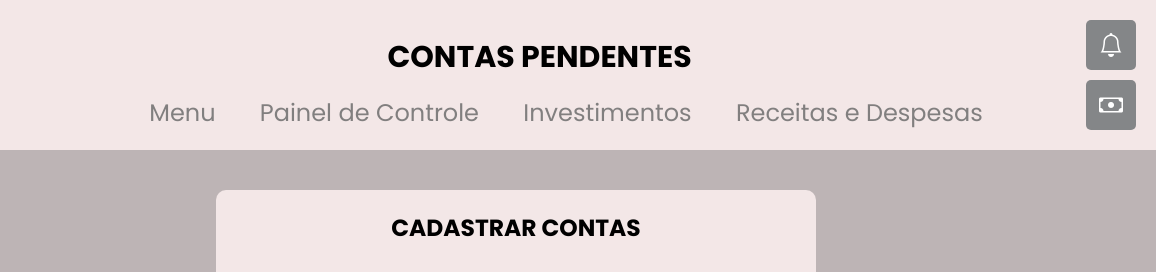
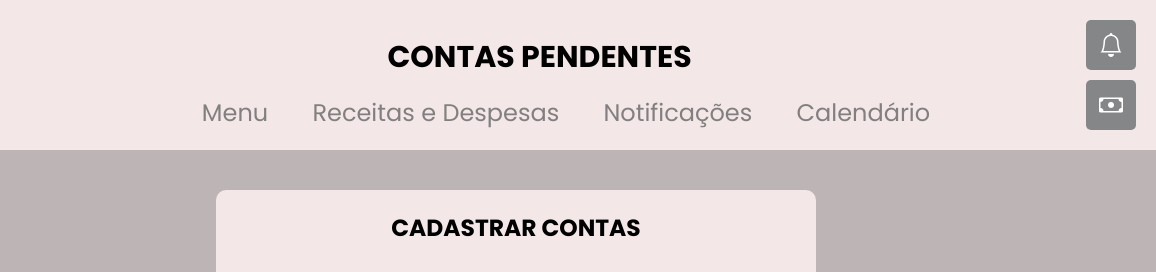
Before and after one commit to ICEI-PUC-Minas-PMGCC-TI/ti-1-pmg-cc-m-20241-g4-descontrole-financeiro, a plain HTML site: page codigo/pages/contas-pendentes.html in a window 1280 px wide. Shown: the top 272 px of the page, 124-1280 px from the left. Drawn offline with nearby package versions, Linux system fonts and the light colour scheme.

Commit message:
Update contas-pendentes.html

```diff
--- a/codigo/pages/contas-pendentes.html
+++ b/codigo/pages/contas-pendentes.html
@@ -26,9 +26,9 @@
                 <h2 class="titulo">CONTAS PENDENTES</h2>
                 <ul>
                     <li><a href="../index.html">Menu</a></li>
-                    <li><a href="../pages/painelControleMetas.html">Painel de Controle</a></li>
-                    <li><a href="investimentos.html">Investimentos</a></li>
                     <li><a href="despesas.html">Receitas e Despesas</a></li>
+                    <li><a href="not.html">Notificações</a></li>
+                    <li><a href="calendario.html">Calendário</a></li>
 
                 </ul>
             </div>
```
